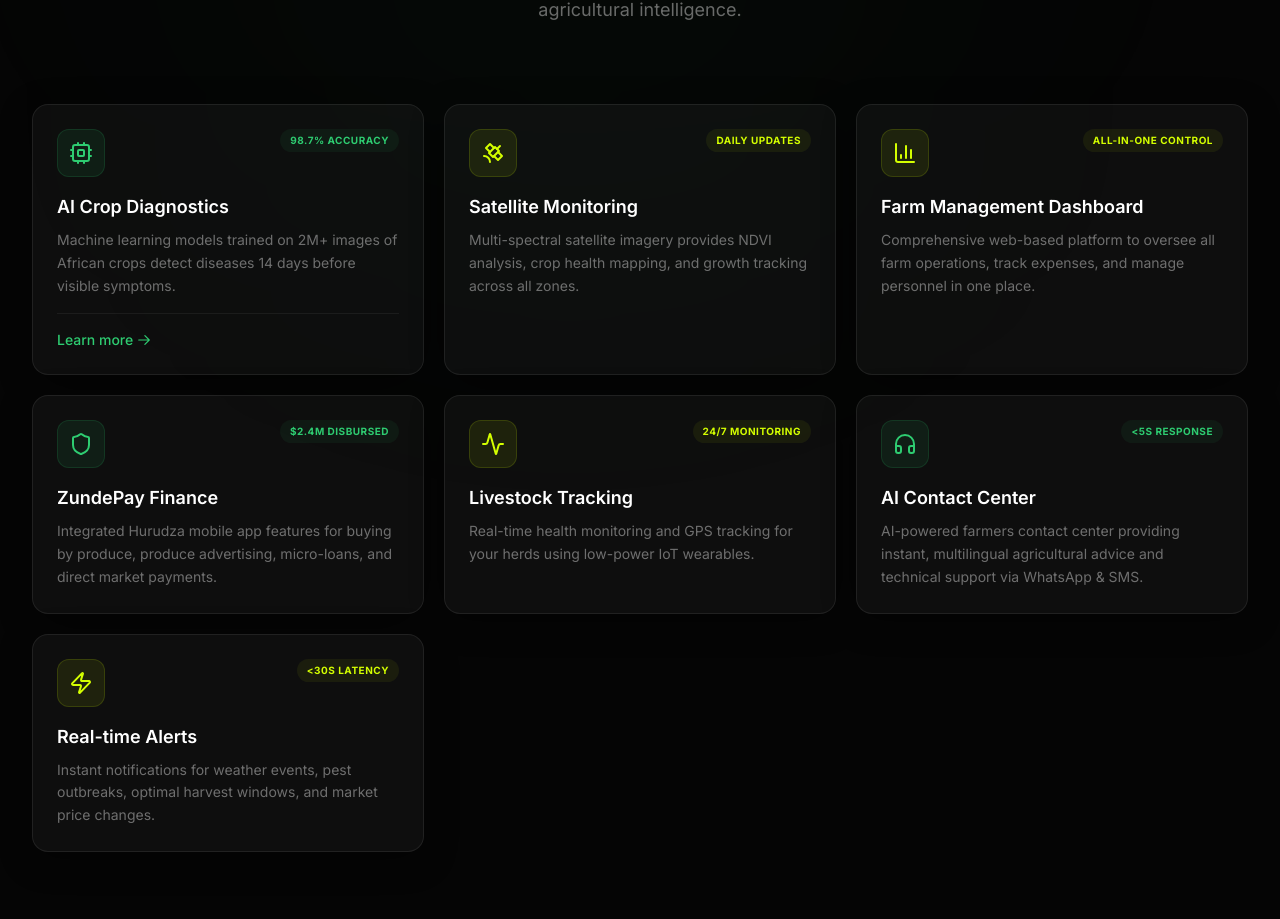
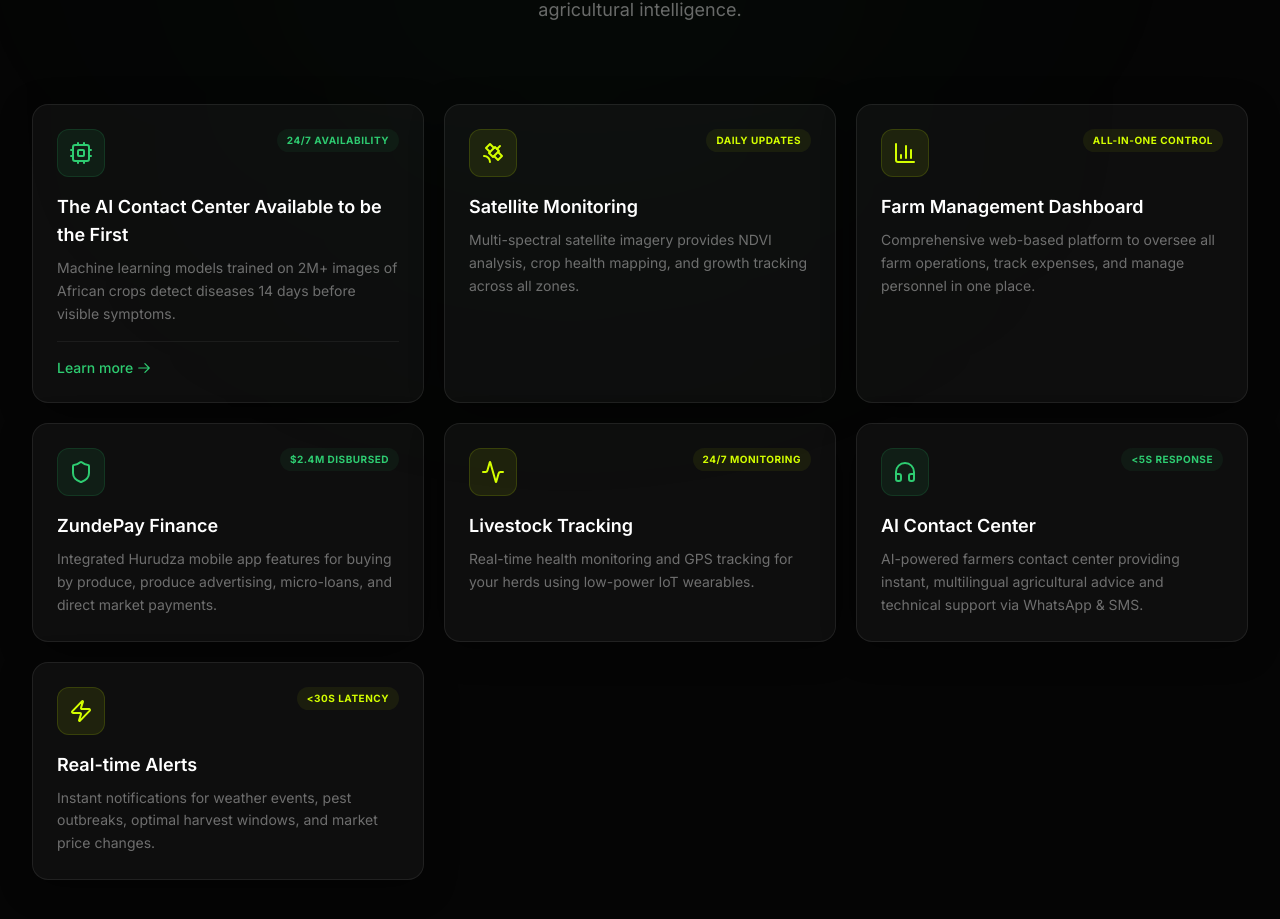
Before and after one commit to ThulaniTheProgrammer/Hurudzaii, a React (Vite) app: page / in a window 1280 px wide. Shown: the part 1619-2538 px from the top of the page. Built offline with nearby package versions, Linux system fonts and the light colour scheme.

Commit message:
Update AI Crop Diagnostics title to AI Contact Center

```diff
--- a/src/components/agritech/FeaturesSection.tsx
+++ b/src/components/agritech/FeaturesSection.tsx
@@ -10,9 +10,9 @@ const FARMER_IMG = 'https://d64gsuwffb70l.cloudfront.net/699b38a68f8f88114c4317e
 const features = [
   {
     icon: Cpu,
-    title: 'AI Crop Diagnostics',
+    title: 'The AI Contact Center Available to be the First',
     description: 'Machine learning models trained on 2M+ images of African crops detect diseases 14 days before visible symptoms.',
-    stat: '98.7% Accuracy',
+    stat: '24/7 Availability',
     color: '#2ECC71',
   },
   {
```
